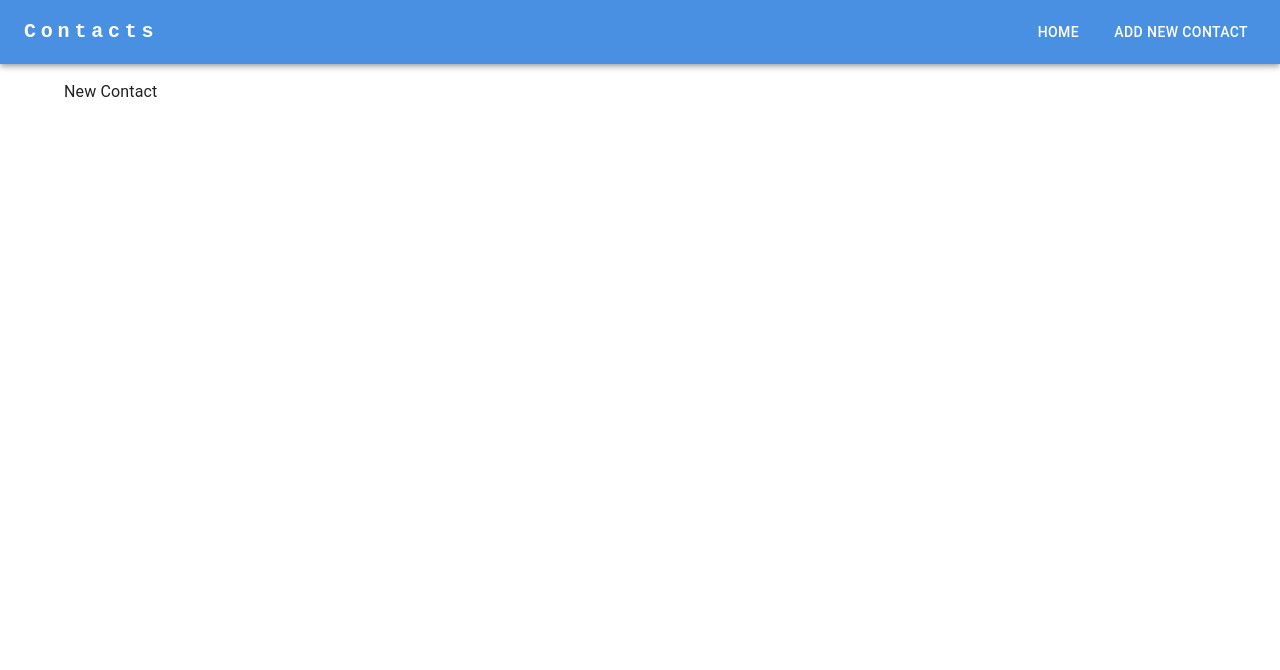
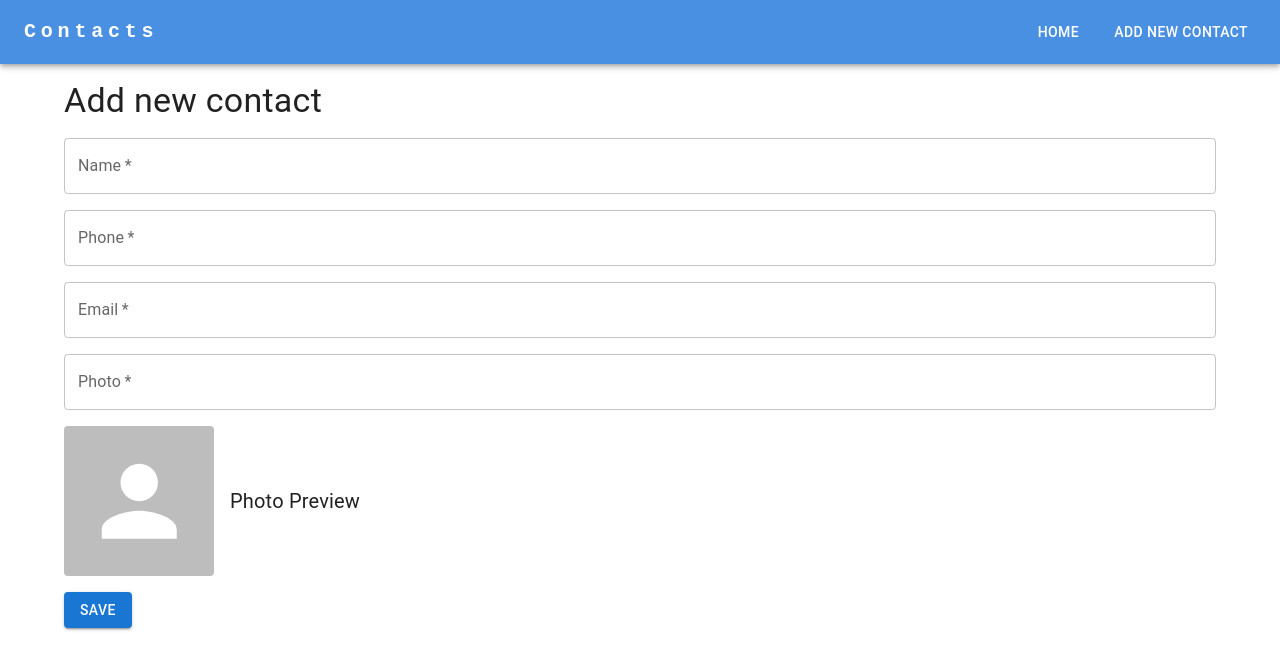
Before and after one commit to Sulivlr/PhoneBook, a React (Vite) app: page /new-contact in a window 1280 px wide. Shown: the top 670 px of the page. Built offline with nearby package versions, Linux system fonts and the light colour scheme.

Commit message:
created form for adding.

```diff
--- a/src/features/contacts/NewContact.tsx
+++ b/src/features/contacts/NewContact.tsx
@@ -1,9 +1,79 @@
+import {Avatar, Box, Button, TextField, Typography} from '@mui/material';
+import React, { useState } from 'react';
+import { ContactMutation } from '../../types';
 
 const NewContact = () => {
+  const [contact, setContact] = useState<ContactMutation>({
+    name: '',
+    phone: '',
+    email: '',
+    photo: '',
+  });
+
+  const onFieldChange = (event: React.ChangeEvent<HTMLInputElement>) => {
+    const { name, value } = event.target;
+    setContact((prevState) => ({ ...prevState, [name]: value }));
+    console.log(contact);
+  };
+
+  const onSubmit = (event: React.FormEvent) => {
+    event.preventDefault();
+  };
+
+
   return (
-    <div>
-      New Contact
-    </div>
+    <form onSubmit={onSubmit}>
+      <Typography sx={{ mb: 2 }} variant="h4">
+        Add new contact
+      </Typography>
+      <Box gap={2} sx={{ display: 'flex', flexDirection: 'column', mb: 2 }}>
+        <TextField
+          required
+          name="name"
+          onChange={onFieldChange}
+          value={contact.name}
+          label="Name"
+          variant="outlined"
+        />
+        <TextField
+          required
+          name="phone"
+          onChange={onFieldChange}
+          value={contact.phone}
+          label="Phone"
+          type="number"
+          variant="outlined"
+        />
+        <TextField
+          required
+          name="email"
+          onChange={onFieldChange}
+          value={contact.email}
+          label="Email"
+          variant="outlined"
+        />
+        <TextField
+          required
+          name="photo"
+          onChange={onFieldChange}
+          value={contact.photo}
+          label="Photo"
+          variant="outlined"
+        />
+        <Box sx={{ display: 'flex', alignItems: 'center', gap: 2 }}>
+          <Avatar
+            variant="rounded"
+            src={contact.photo}
+            alt={contact.name}
+            sx={{ width: 150, height: 150 }}
+          />
+          <Typography fontSize="20px" >Photo Preview</Typography>
+        </Box>
+      </Box>
+      <Button variant="contained" type="submit">
+        Save
+      </Button>
+    </form>
   );
 };
 
--- /dev/null
+++ b/src/types.ts
@@ -0,0 +1,14 @@
+export interface Contact {
+  id: string;
+  name: string;
+  email: string;
+  phone: number;
+  photo: string;
+}
+
+export interface ContactMutation {
+  name: string;
+  email: string;
+  phone: string;
+  photo: string;
+}
```
